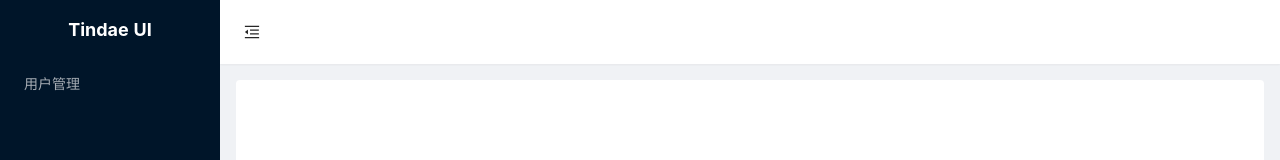
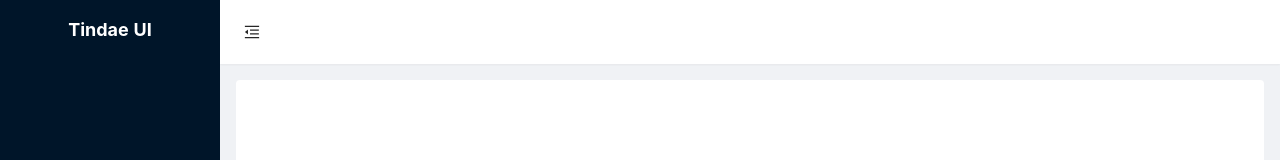
Before and after one commit to makck56/create-tindae-ui, a Vue app in the folder template/: page /403 in a window 1280 px wide. Shown: the top 160 px of the page. Built offline with nearby package versions, Linux system fonts and the light colour scheme; what vxe-table would draw is missing.

Commit message:
feat: rewrite Default layout with permission-based menu filtering
Co-Authored-By: Claude Opus 4.6 <noreply@anthropic.com>

```diff
--- a/template/src/layouts/Default.layout.vue
+++ b/template/src/layouts/Default.layout.vue
@@ -1,15 +1,31 @@
 <script setup lang="ts">
-import { useAppStore } from '@/modules/app/stores/app';
+import { computed } from 'vue';
 import { useRouter } from 'vue-router';
 import { MenuFoldOutlined, MenuUnfoldOutlined } from '@ant-design/icons-vue';
+import { useAppStore } from '@/modules/app/stores/app';
+import { useAuthStore } from '@/modules/auth/stores/auth';
+import { menuConfig } from '@/modules/app/config/menu.config';
+import type { MenuItem } from '@/modules/app/config/menuTypes';
 
 defineOptions({ name: 'DefaultLayout' });
 
 const appStore = useAppStore();
+const authStore = useAuthStore();
 const router = useRouter();
 
-function navigateTo(path: string) {
-  router.push(path);
+function filterMenu(items: MenuItem[]): MenuItem[] {
+  return items
+    .filter((item) => !item.code || authStore.permissionCodes.has(item.code))
+    .map((item) =>
+      item.children ? { ...item, children: filterMenu(item.children) } : item,
+    )
+    .filter((item) => !item.children || item.children.length > 0);
+}
+
+const filteredMenu = computed(() => filterMenu(menuConfig));
+
+function handleMenuClick({ key }: { key: string }) {
+  router.push({ name: key });
 }
 </script>
 
@@ -17,8 +33,17 @@ function navigateTo(path: string) {
   <a-layout class="min-h-screen">
     <a-layout-sider v-model:collapsed="appStore.sidebarCollapsed" collapsible :width="220">
       <div class="p-4 text-white text-center font-bold text-lg">{{ appStore.appName }}</div>
-      <a-menu theme="dark" mode="inline" @click="({ key }: { key: string }) => navigateTo(key)">
-        <a-menu-item key="/user-management">用户管理</a-menu-item>
+      <a-menu theme="dark" mode="inline" @click="handleMenuClick">
+        <template v-for="item in filteredMenu" :key="item.routeName ?? item.label">
+          <a-menu-item v-if="!item.children" :key="item.routeName">
+            {{ item.label }}
+          </a-menu-item>
+          <a-sub-menu v-else :key="item.label" :title="item.label">
+            <a-menu-item v-for="child in item.children" :key="child.routeName">
+              {{ child.label }}
+            </a-menu-item>
+          </a-sub-menu>
+        </template>
       </a-menu>
     </a-layout-sider>
     <a-layout>
```
